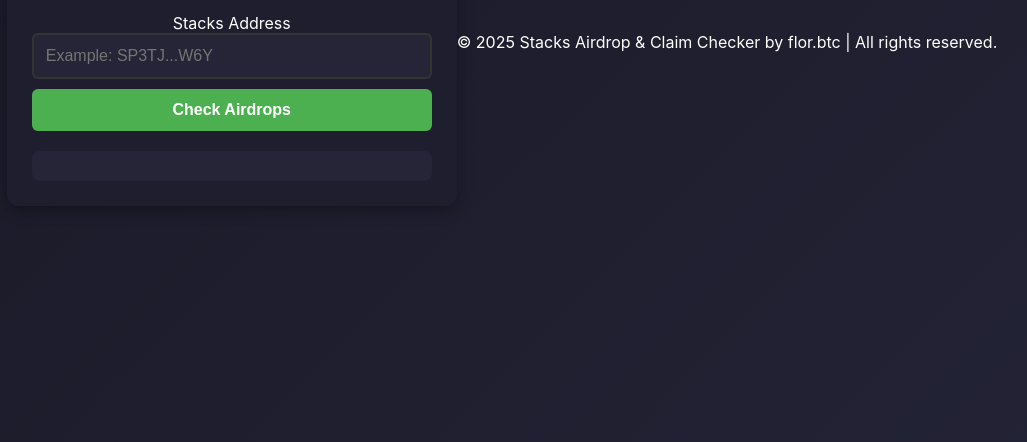
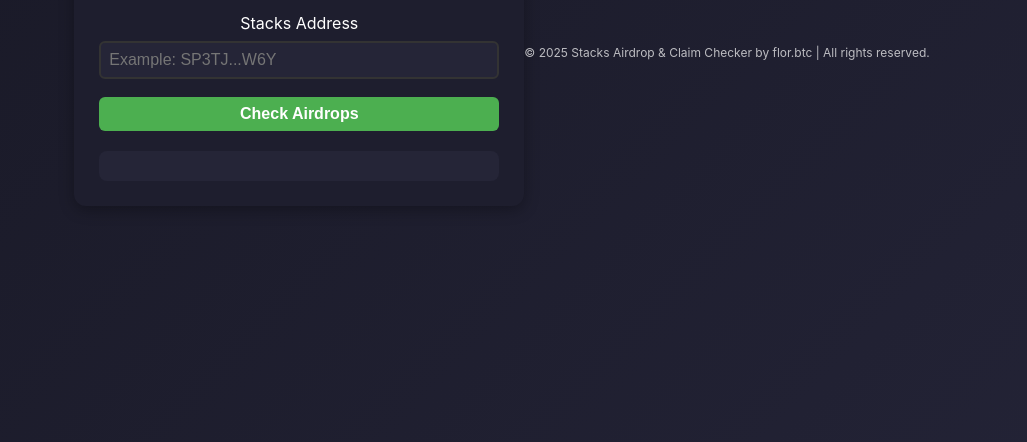
Before and after one commit to flormpecasique/Stacks-airdrop-checker, a plain HTML site: page index.html in a window 1280 px wide. Shown: the part 358-800 px from the top of the page, without its empty margins (138-1165 px from the left). Drawn offline with Linux system fonts and the light colour scheme.

Commit message:
Update style.css

```diff
--- a/style.css
+++ b/style.css
@@ -109,3 +109,27 @@ td {
         max-width: 350px;
     }
 }
+
+.input-container {
+    display: flex;
+    gap: 8px;
+    justify-content: center;
+    align-items: center;
+    margin-bottom: 16px;
+}
+
+.input-container input {
+    flex: 1;
+    padding: 8px;
+}
+
+.input-container button {
+    padding: 8px 12px;
+}
+
+.footer {
+    font-size: 12px;
+    opacity: 0.7;
+    text-align: center;
+    margin-top: 20px;
+}
```
